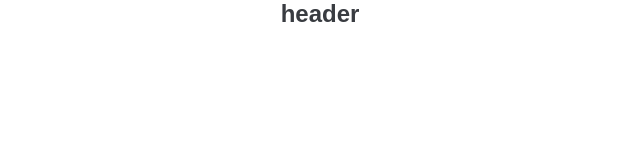
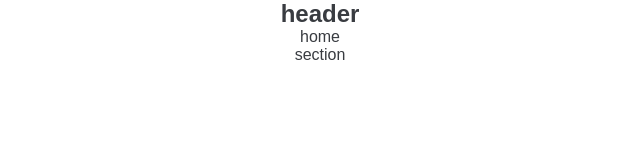
Before and after one commit to mdrianislam0or1/lambor-reacer, a React (Create React App) app: page / in a window 1280 px wide. Shown: the top 160 px of the page, without its empty margins (320-960 px from the left). Built offline with nearby package versions, Linux system fonts and the light colour scheme.

Commit message:
add styled components and add section

```diff
--- a/package.json
+++ b/package.json
@@ -10,7 +10,8 @@
     "react": "^17.0.2",
     "react-dom": "^17.0.2",
     "react-redux": "^7.2.4",
-    "react-scripts": "4.0.3"
+    "react-scripts": "4.0.3",
+    "styled-components": "^5.3.0"
   },
   "scripts": {
     "start": "react-scripts start",
--- a/src/components/Home.js
+++ b/src/components/Home.js
@@ -1,11 +1,20 @@
 import React from 'react'
+import styled from 'styled-components'
+import Section from './Section'
 
 const Home = () => {
     return (
-        <div>
-
-        </div>
+        <Container>
+            home
+            <Section/>
+        </Container>
     )
 }
 
 export default Home
+
+
+const Container = styled.div`
+   height: 100vh;
+
+`
--- /dev/null
+++ b/src/components/Section.js
@@ -0,0 +1,16 @@
+import React from 'react'
+import styled from 'styled-components'
+
+const Section = () => {
+    return (
+        <Wrap>
+            section
+        </Wrap>
+    )
+}
+
+export default Section
+
+const Wrap = styled.div`
+
+`
```
Also changed, not shown: 1 other file (tests, documents, lock files or other folders).
